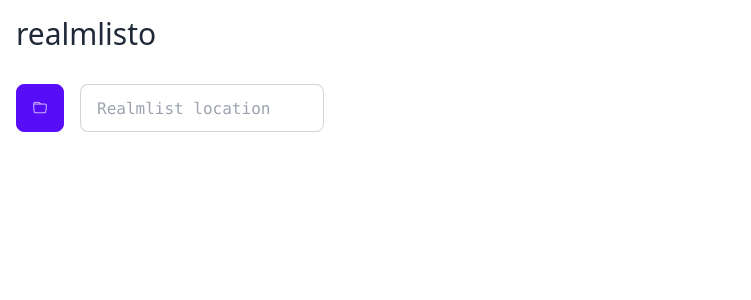
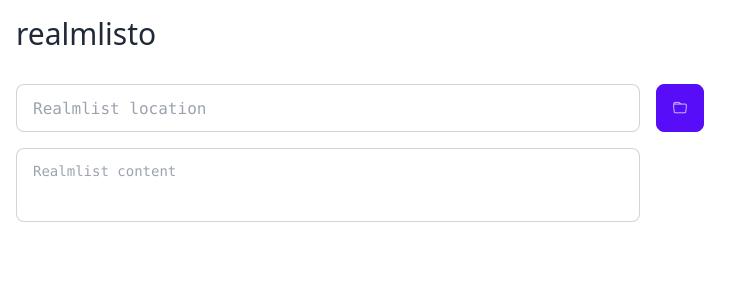
Before and after one commit to nicotakenotice/realmlisto, a SvelteKit app: page / in a window 1280 px wide. Shown: the top 300 px of the page, without its empty margins (0-751 px from the left). Built offline with nearby package versions, Linux system fonts and the light colour scheme.

Commit message:
convert electron files to .cjs, add file dialog

```diff
--- /dev/null
+++ b/electron/preload.cjs
@@ -0,0 +1,5 @@
+const { contextBridge, ipcRenderer } = require('electron');
+
+contextBridge.exposeInMainWorld('electronApi', {
+  getRealmlist$: () => ipcRenderer.invoke('getRealmlist$')
+});
--- a/src/routes/+page.svelte
+++ b/src/routes/+page.svelte
@@ -1,24 +1,49 @@
 <script lang="ts">
+  import { Realmlist } from '$lib/models';
+
   const appName: string = 'realmlisto';
+  let realmlist: Realmlist = new Realmlist();
+
+  const getRealmlist$ = async () => {
+    await window.electronApi.getRealmlist$()
+      .then((value) => {
+        if (value.path) {
+          realmlist = value;
+        }
+      });
+  };
 </script>
 
 <!-- ====================================================================== -->
 
 <header class="p-4">
-  <h1 class="text-3xl">{appName}</h1>
+  <h1 class="text-3xl text-ellipsis">{appName}</h1>
 </header>
 
-<div class="flex flex-col flex-grow p-4">
+<div class="flex flex-col flex-grow gap-4 p-4">
   <div class="flex flex-row gap-4">
-    <button class="btn btn-primary no-animation">
+    <input
+      class="input input-bordered font-mono w-full lg:w-1/2"
+      type="text"
+      placeholder="Realmlist location"
+      readonly
+      bind:value={realmlist.path}
+    />
+
+    <button
+      class="btn btn-primary no-animation"
+      on:click={getRealmlist$}
+    >
       <i class="bi bi-folder"></i>
     </button>
+  </div>
 
-    <input
-      type="text"
-      class="input input-bordered font-mono"
-      placeholder="Realmlist location"
+  <div>
+    <textarea
+      class="textarea textarea-bordered font-mono resize-none w-full lg:w-1/2"
+      placeholder="Realmlist content"
       readonly
+      bind:value={realmlist.content}
     />
   </div>
 </div>
```
Also changed, not shown: electron/main.cjs (+31 -8 lines), electron/preload.js (deleted).
